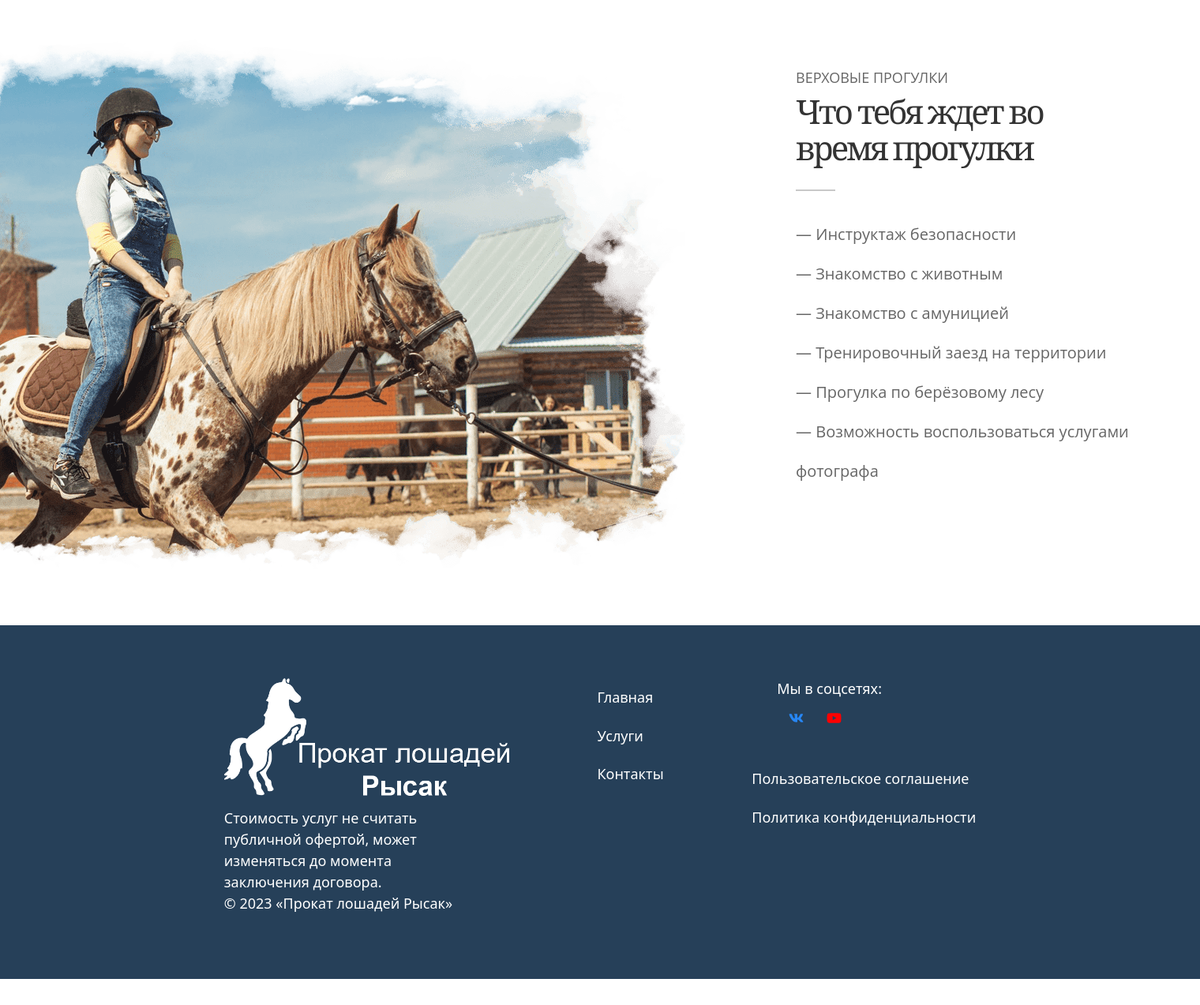
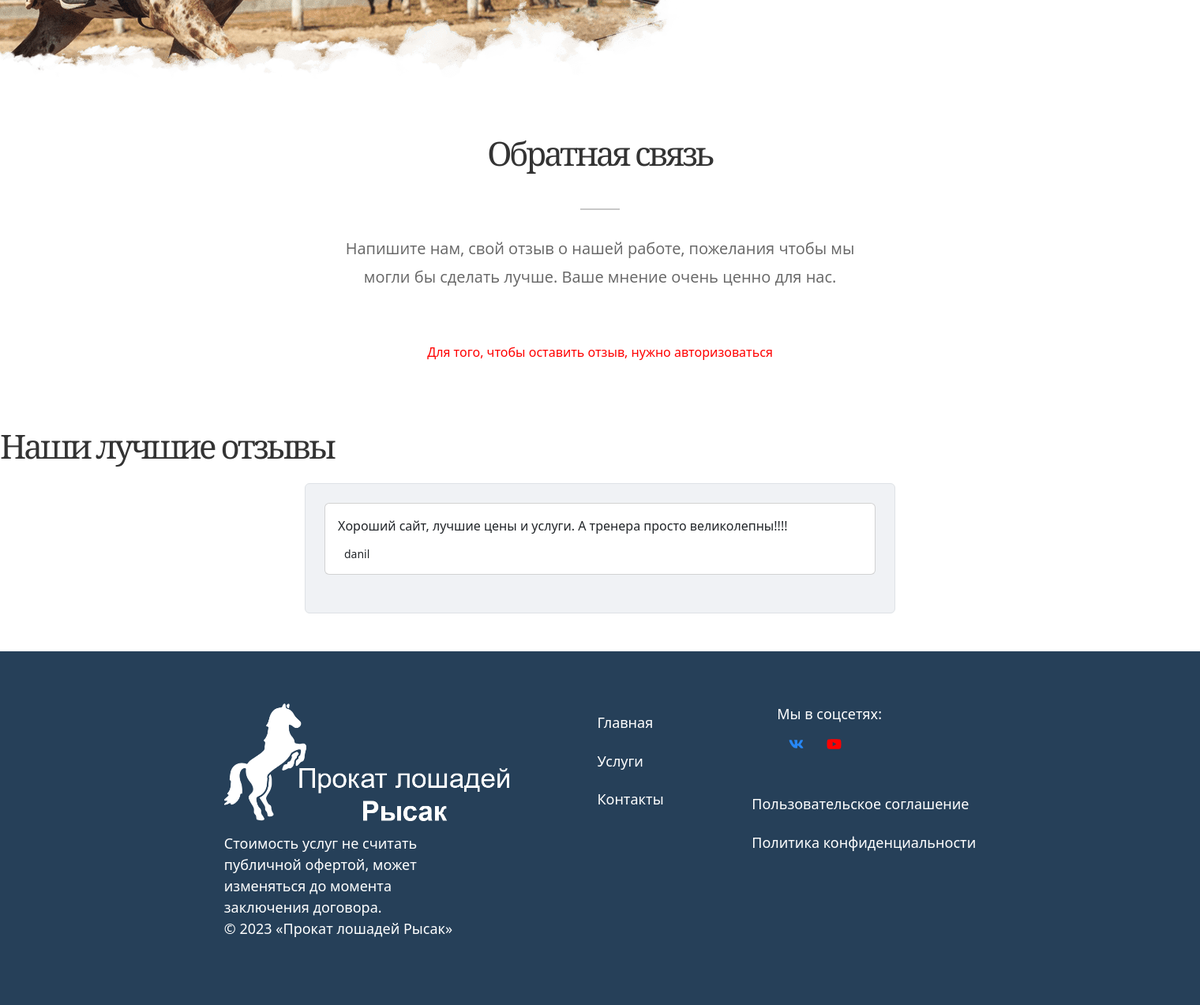
Before and after one commit to DanilKrash/cursovaia, a Django app: page / in a window 1520 px wide. Shown: the part 3078-4351 px from the top of the page at 79% size. Before the commit the page ends 4318 px from the top, so only its background shows below. Run offline with Django 4.2, Linux system fonts and the light colour scheme; data comes from the database, SQL or seed files in the repository; parts of the project's set-up code (start-up, migrations or seed data) failed here and were passed over; some libraries are stand-ins or nearby versions; some web fonts are replaced.

Commit message:
Сделал вывод лучших отзывов

```diff
--- a/horse_rental/horse/forms.py
+++ b/horse_rental/horse/forms.py
@@ -1,7 +1,7 @@
 from django import forms
 from django.forms import ModelForm, TextInput, DateTimeInput
 
-from .models import Comments, Order, Services, Trainer, Horse
+from .models import Comments, Order, Services, Trainer, Horse, Feedback
 
 
 class CommentForm(ModelForm):
@@ -13,8 +13,10 @@ class CommentForm(ModelForm):
 
 
 class OrderForm(forms.ModelForm):
-    trainer = forms.ModelChoiceField(label='Введите комментарий', queryset=Trainer.objects.all(), widget=forms.Select(attrs={"class": "form-select"}))
-    horse = forms.ModelChoiceField(label='Введите комментарий', queryset=Horse.objects.all(), widget=forms.Select(attrs={"class": "form-select"}))
+    trainer = forms.ModelChoiceField(label='Введите комментарий', queryset=Trainer.objects.all(),
+                                     widget=forms.Select(attrs={"class": "form-select"}))
+    horse = forms.ModelChoiceField(label='Введите комментарий', queryset=Horse.objects.all(),
+                                   widget=forms.Select(attrs={"class": "form-select"}))
 
     class Meta:
         model = Order
@@ -31,3 +33,12 @@ class OrderForm(forms.ModelForm):
         services = Services.objects.get(id=services_id)
         self.fields['trainer'].queryset = services.trainer.all()
         self.fields['horse'].queryset = services.horse.all()
+
+
+class FeedbackForm(ModelForm):
+    text = forms.CharField(label='',
+                           widget=forms.Textarea(attrs={"class": "feedbacktext", "placeholder": 'Введите текст'}))
+
+    class Meta:
+        model = Feedback
+        fields = ['text', ]
--- a/horse_rental/horse/models.py
+++ b/horse_rental/horse/models.py
@@ -2,6 +2,17 @@ from django.db import models
 from django.contrib.auth import get_user_model
 
 User = get_user_model()
+
+
+class Feedback(models.Model):
+    user = models.ForeignKey(User, on_delete=models.CASCADE, verbose_name='Пользователь')
+    text = models.TextField(blank=False, verbose_name='Текст')
+    elect = models.BooleanField(default=False, verbose_name='Избранный')
+    date = models.DateTimeField(auto_now_add=True, verbose_name='Дата')
+
+    class Meta:
+        verbose_name = 'Пожелание'
+        verbose_name_plural = 'Пожелания'
 
 
 class Complexity(models.Model):
--- a/horse_rental/horse/templates/horse/main.html
+++ b/horse_rental/horse/templates/horse/main.html
@@ -3,7 +3,8 @@
 {% block title %}Главная{% endblock %}
 
 {% block content %}
-    <div class="banner" style="background-image: linear-gradient(90deg,rgba(244,240,233,0.79) 30%,rgba(232,244,233,0) 100%), url('{% static 'img/fon.png' %}')!important;">
+    <div class="banner"
+         style="background-image: linear-gradient(90deg,rgba(244,240,233,0.79) 30%,rgba(232,244,233,0) 100%), url('{% static 'img/fon.png' %}')!important;">
         <div class="banner_content">
             <h1 class="txt_banner">Получите удовольствия
                 от конных прогулок</h1>
@@ -15,16 +16,17 @@
         <div class="txt_about_us">
             <h1 style="font-size: 42px; width: auto;" class="txt_banner">Посмотрите фильм о нашем конном дворe</h1>
             <hr id="line">
-            <p style="width: auto; margin-top: 15px" class="txt_banner2">Вы увидите как у нас все устроено, кто наши люди, лошади и что вас ждет.</p>
+            <p style="width: auto; margin-top: 15px" class="txt_banner2">Вы увидите как у нас все устроено, кто наши
+                люди, лошади и что вас ждет.</p>
         </div>
-        <div class="frame_video">
-            <iframe width="1050" height="591"
-                    src="https://www.youtube.com/embed/L5UrjQYZH6g?start=1"
-                    title="YouTube video player" frameborder="0"
-                    allow="accelerometer; autoplay; clipboard-write; encrypted-media; gyroscope; picture-in-picture; web-share"
-                    allowfullscreen>
-            </iframe>
-        </div>
+        {#        <div class="frame_video">#}
+        {#            <iframe width="1050" height="591"#}
+        {#                    src="https://www.youtube.com/embed/L5UrjQYZH6g?start=1"#}
+        {#                    title="YouTube video player" frameborder="0"#}
+        {#                    allow="accelerometer; autoplay; clipboard-write; encrypted-media; gyroscope; picture-in-picture; web-share"#}
+        {#                    allowfullscreen>#}
+        {#            </iframe>#}
+        {#        </div>#}
     </div>
     <div class="fotos-about_us">
         <div style="padding-bottom: 45px" class="txt_about_us">
@@ -57,14 +59,66 @@
             <h2 class="txt_banner3">ВЕРХОВЫЕ ПРОГУЛКИ</h2>
             <h1 style="font-size: 42px; width: 408px" class="txt_banner">Что тебя ждет во время прогулки</h1>
             <hr style="margin: 0;" id="line">
-            <p style="margin-top: 30px; width: 500px; line-height: 2.5em" class="txt_banner2">— Инструктаж безопасности <br>
-            — Знакомство с животным <br>
-            — Знакомство с амуницией <br>
-            — Тренировочный заезд на территории <br>
+            <p style="margin-top: 30px; width: 500px; line-height: 2.5em" class="txt_banner2">— Инструктаж безопасности
+                <br>
+                — Знакомство с животным <br>
+                — Знакомство с амуницией <br>
+                — Тренировочный заезд на территории <br>
 
-            — Прогулка по берёзовому лесу <br>
+                — Прогулка по берёзовому лесу <br>
 
-            — Возможность воспользоваться услугами фотографа</p>
+                — Возможность воспользоваться услугами фотографа</p>
         </div>
     </div>
+
+    <div style="padding-bottom: 45px" class="txt_about_us">
+        <h1 style="font-size: 42px; width: auto;" class="txt_banner">Обратная связь</h1>
+        <hr id="line">
+        <p style="width: 700px; text-align: center; margin-top: 15px" class="txt_banner2">Напишите нам, свой отзыв о
+            нашей работе, пожелания чтобы мы могли бы сделать лучше. Ваше мнение очень ценно для нас.</p>
+    </div>
+    {% if user.is_active %}
+        <form class="form_feed" style="padding: 20px 0 20px 0" action="" method="post">
+            {% csrf_token %}
+            {{ form.as_p }}
+            <div class="footer_feed">
+                <button class="feed_send" type="submit">Оставить отзыв</button>
+            </div>
+        </form>
+    {% else %}
+        <div class="d-flex justify-content-center">
+            <p style="padding: 20px 0 20px 0; color: red">Для того, чтобы оставить отзыв, нужно авторизоваться</p>
+        </div>
+    {% endif %}
+
+    <div class="mt-5 mb-5">
+        <h1 style="font-size: 42px;" class="txt_banner mb-4">Наши лучшие отзывы</h1>
+        {% for item in cont %}
+            {% if item.elect == True %}
+                <div class="row d-flex justify-content-center">
+                    <div class="col-md-8 col-lg-6">
+                        <div class="card shadow-0 border" style="background-color: #f0f2f5;">
+
+                            <div class="card-body p-4">
+                                <div class="card mb-4">
+                                    <div class="card-body">
+                                        <div class="justify-content-between">
+                                            <div class="flex-row align-items-center">
+    {#                                            <img src="https://mdbcdn.b-cdn.net/img/Photos/Avatars/img%20(4).webp"#}
+    {#                                                 alt="avatar" width="25"#}
+    {#                                                 height="25"/>#}
+                                                <p>{{ item.text }}</p>
+                                                <h1 class="small mb-0 ms-2">{{ item.user.username }}</h1>
+                                            </div>
+
+                                        </div>
+                                    </div>
+                                </div>
+                            </div>
+                        </div>
+                    </div>
+                </div>
+            {% endif %}
+        {% endfor %}
+    </div>
 {% endblock %}
--- a/horse_rental/horse/views.py
+++ b/horse_rental/horse/views.py
@@ -2,13 +2,23 @@ from django.contrib.auth.decorators import login_required
 from django.http import JsonResponse
 
 from django.shortcuts import render, get_object_or_404
-from .models import Services, Comments, Trainer, Horse
-from horse.forms import CommentForm, OrderForm
+from .models import Services, Comments, Trainer, Horse, Feedback
+from horse.forms import CommentForm, OrderForm, FeedbackForm
 from django.core.paginator import Paginator, EmptyPage
 
 
 def main(request):
-    return render(request, 'horse/main.html')
+    cont = Feedback.objects.all()
+    if request.method == 'POST':
+        form = FeedbackForm(request.POST)
+        if form.is_valid():
+            form = form.save(commit=False)
+            form.user = request.user
+            form.save()
+            form = FeedbackForm
+    else:
+        form = FeedbackForm()
+    return render(request, 'horse/main.html', {'cont': cont, 'form': form})
 
 
 def service_list_view(request, page_num=1):
--- a/horse_rental/horse_reg/models.py
+++ b/horse_rental/horse_reg/models.py
@@ -13,19 +13,19 @@ class CustomUserManager(BaseUserManager):
         user = CustomUser(email=email, **kwargs)
         user.set_password(password)
         user.save()
-        user.is_active = True
+        user.is_active = False
         return user
 
     def create_superuser(self, email, password, *args, **kwargs):
         kwargs['is_staff'] = True
-        kwargs['is_superuser'] = True
+        kwargs['is_superuser'] = False
 
         return self.create_user(email, password, *args, **kwargs)
 
 
 class CustomUser(AbstractUser):
-    email = models.EmailField(max_length=128, unique=True, db_index=True, blank=False)
-    is_active = models.BooleanField(blank=False, default=True)
+    email = models.EmailField(max_length=128, unique=True, db_index=True, blank=False, verbose_name='Почта')
+    is_active = models.BooleanField(blank=False, default=False, verbose_name='Активен')
 
     USERNAME_FIELD = 'username'
     REQUIRED_FIELDS = ['email']
--- a/horse_rental/static/css/styles.css
+++ b/horse_rental/static/css/styles.css
@@ -341,7 +341,7 @@ body, html{
     transition: ease 0.5s;
     font-size: 17px;
     text-align: center;
-    border-radius: 50%;
+    border-radius: 10%;
     margin-left: 3px;
 }
 
@@ -350,6 +350,7 @@ body, html{
     background: none;
     opacity: .7;
 }
+
 #prev:hover{
     transform: translateX(-10%);
     background: none;
@@ -362,11 +363,10 @@ body, html{
 
 .page_active{
     background: #264059;
-    min-width: 40px;
     color: white;
     text-align: center;
     padding: 10px;
-    border-radius: 50%;
+    border-radius: 10%;
     opacity: .8;
     font-size: 17px;
     margin-left: 3px;
--- a/horse_rental/templates/registration/login.html
+++ b/horse_rental/templates/registration/login.html
@@ -34,7 +34,7 @@
 
             <div style="display: flex; flex-direction: column; padding: 35px 0 60px 0;">
                 {% csrf_token %}
-                {{ form }}
+                {{ form.as_p }}
                 <input class="btn_register" type="submit" value="Войти">
             </div>
         </form>
```
Also changed, not shown: horse_rental/contacts/admin.py (+0 -11 lines), horse_rental/contacts/forms.py (+0 -10 lines), horse_rental/contacts/models.py (+0 -13 lines), horse_rental/contacts/templates/contacts/about_us.html (+1 -17 lines), horse_rental/contacts/views.py (+1 -13 lines), horse_rental/horse/admin.py (+11 -1 lines), horse_rental/horse_reg/forms.py (+4 -4 lines), horse_rental/horse_rental/settings.py (+10 -4 lines), horse_rental/contacts/migrations/0002_delete_feedback.py (added), horse_rental/db.sqlite3, horse_rental/horse/migrations/0006_feedback.py (added), horse_rental/horse/migrations/0007_feedback_elect.py (added), horse_rental/horse_reg/migrations/0002_alter_customuser_email_alter_customuser_is_active.py (added).
